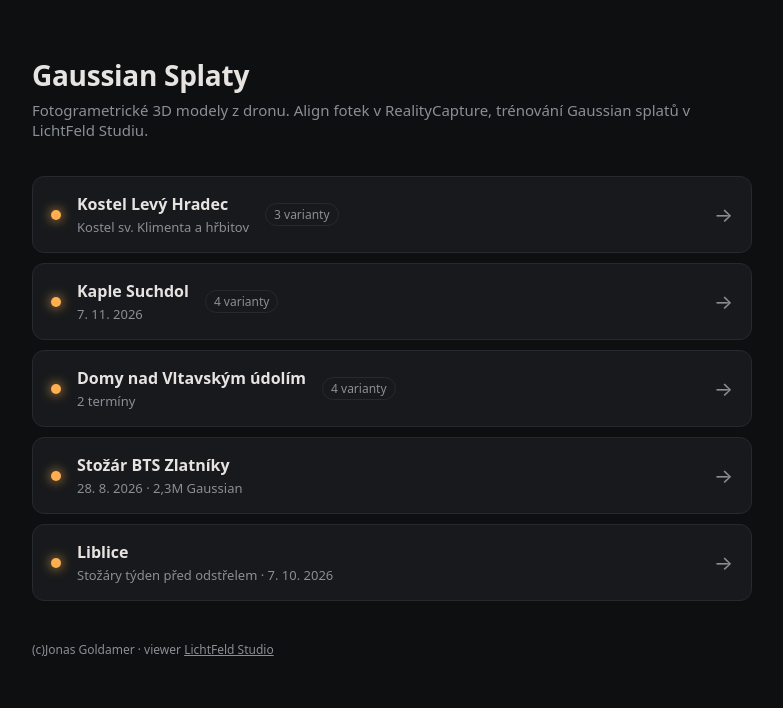
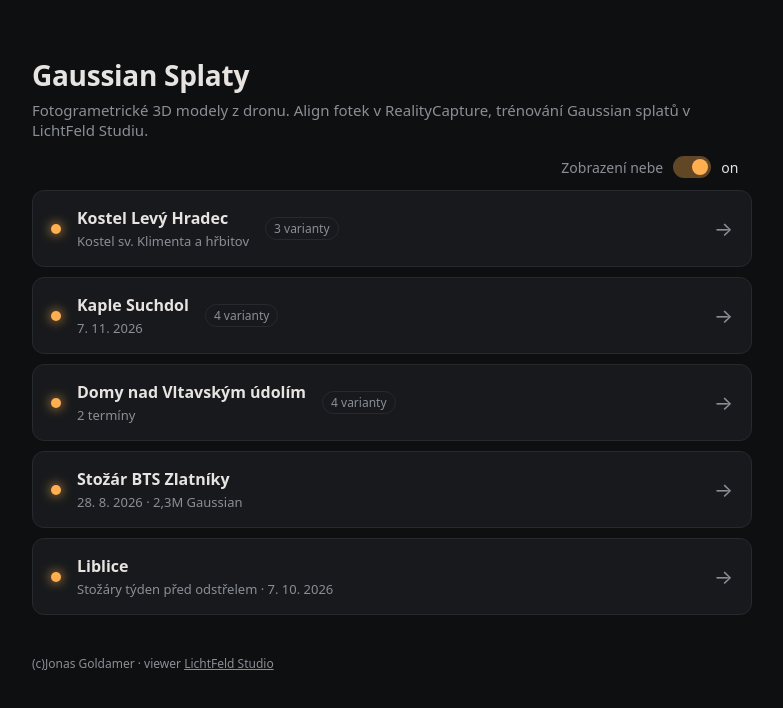
Before and after one commit to JonGold83/JonGaussianSplatts, a plain HTML site: page index.html in a window 1280 px wide. Shown: the whole page, without its empty margins (248-1031 px from the left). Drawn offline with Linux system fonts and the light colour scheme.

Commit message:
Globalni prepinac Zobrazeni nebe on/off v indexu
Co-Authored-By: Claude Opus 5.5 <noreply@anthropic.com>

```diff
--- a/index.html
+++ b/index.html
@@ -33,12 +33,31 @@
 
   footer { color:var(--muted); font-size:12px; margin-top:40px; }
   footer a { color:var(--muted); }
+
+  /* prepinac nebe */
+  .toolbar { display:flex; justify-content:flex-end; margin:-20px 0 12px; }
+  .switch { display:inline-flex; align-items:center; gap:10px; cursor:pointer; color:var(--muted); font-size:14px; user-select:none; }
+  .switch input { position:absolute; opacity:0; width:0; height:0; }
+  .track { width:38px; height:22px; border-radius:11px; background:var(--line); position:relative; transition:background .15s; flex:none; }
+  .track::after { content:''; position:absolute; top:3px; left:3px; width:16px; height:16px; border-radius:50%; background:var(--muted); transition:transform .15s, background .15s; }
+  .switch input:checked + .track { background:rgba(255,175,80,.35); }
+  .switch input:checked + .track::after { transform:translateX(16px); background:var(--accent); }
+  .switch input:focus-visible + .track { outline:2px solid var(--accent); outline-offset:2px; }
+  .switch .state { color:var(--text); min-width:2.2em; }
 </style>
 </head>
 <body>
 <main>
   <h1>Gaussian Splaty</h1>
   <p class="sub">Fotogrametrické 3D modely z dronu. Align fotek v RealityCapture, trénování Gaussian splatů v LichtFeld Studiu.</p>
+  <div class="toolbar">
+    <label class="switch">
+      <span>Zobrazení nebe</span>
+      <input type="checkbox" id="sky" checked>
+      <span class="track"></span>
+      <span class="state" id="skyState">on</span>
+    </label>
+  </div>
   <ul id="list"></ul>
   <footer>(c)Jonas Goldamer · viewer <a href="https://github.com/MrNeRF/LichtFeld-Studio" target="_blank" rel="noopener">LichtFeld Studio</a></footer>
 </main>
@@ -71,22 +90,36 @@
     ]},
   ];
 
-  // Panorama oblohy pro pozadí vieweru (prázdný řetězec = černé pozadí)
+  // Panorama oblohy pro pozadí vieweru; přepínač „Zobrazení nebe“ ji zapíná/vypíná (vypnuto = černé pozadí)
   const SKYBOX = 'nebe_4k.jpg';
+  const skyInput = document.getElementById('sky');
+  try { const s = localStorage.getItem('skybox'); if (s !== null) skyInput.checked = s === '1'; } catch (e) {}
   const url = f => `splatviewer.html?content=${encodeURIComponent(f)}` +
-    (SKYBOX ? `&skybox=${encodeURIComponent(SKYBOX)}` : '');
+    (skyInput.checked ? `&skybox=${encodeURIComponent(SKYBOX)}` : '');
   const row = (n, m, extra = '') =>
     `<span class="dot"></span><span><div class="name">${n}</div><div class="meta">${m}</div></span>${extra}<span class="go">→</span>`;
 
-  document.getElementById('list').innerHTML = groups.map(g => {
+  const list = document.getElementById('list');
+  list.innerHTML = groups.map(g => {
     if (g.variants.length === 1)
-      return `<li><a class="item" href="${url(g.variants[0][2])}">${row(g.name, g.meta)}</a></li>`;
+      return `<li><a class="item" data-f="${g.variants[0][2]}">${row(g.name, g.meta)}</a></li>`;
     return `<li><details>
       <summary class="item">${row(g.name, g.meta, `<span class="count">${g.variants.length} varianty</span>`)}</summary>
       <ul class="sublist">${g.variants.map(([n, m, f]) =>
-        `<li><a class="item" href="${url(f)}">${row(n, m)}</a></li>`).join('')}</ul>
+        `<li><a class="item" data-f="${f}">${row(n, m)}</a></li>`).join('')}</ul>
     </details></li>`;
   }).join('');
+
+  // Odkazy si pamatují soubor v data-f; přepínač jen přepíše href (rozbalené skupiny zůstanou otevřené)
+  const refresh = () => {
+    list.querySelectorAll('a[data-f]').forEach(a => a.href = url(a.dataset.f));
+    document.getElementById('skyState').textContent = skyInput.checked ? 'on' : 'off';
+  };
+  skyInput.addEventListener('change', () => {
+    try { localStorage.setItem('skybox', skyInput.checked ? '1' : '0'); } catch (e) {}
+    refresh();
+  });
+  refresh();
 </script>
 </body>
 </html>
```
